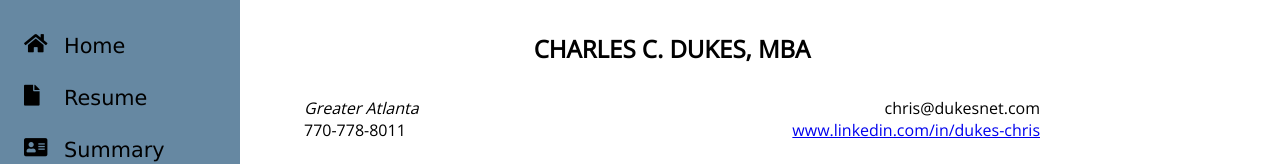
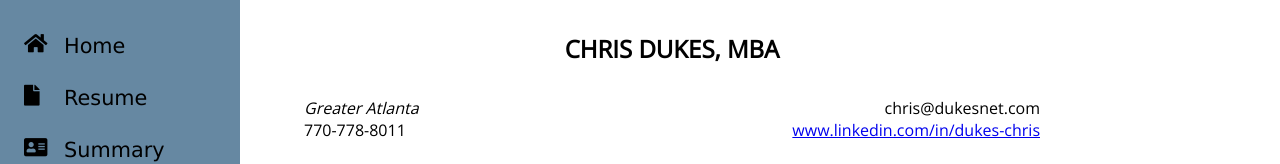
Before and after one commit to krissydotnet/chris_dukesnet, a plain HTML site: page resume.html in a window 1280 px wide. Shown: the top 164 px of the page. Drawn offline with nearby package versions, Linux system fonts and the light colour scheme.

Commit message:
Updated name on resume and splash page

```diff
--- a/resume.html
+++ b/resume.html
@@ -70,7 +70,7 @@
 
         <article id="resume">
             <header class="resume-header">
-                <h1>CHARLES C. DUKES, MBA</h1>
+                <h1>CHRIS DUKES, MBA</h1>
             </header>
             <section class="contact-info" id="contact">
                 <div class="left">
```
Also changed, not shown: index.html (+1 -1 lines).
